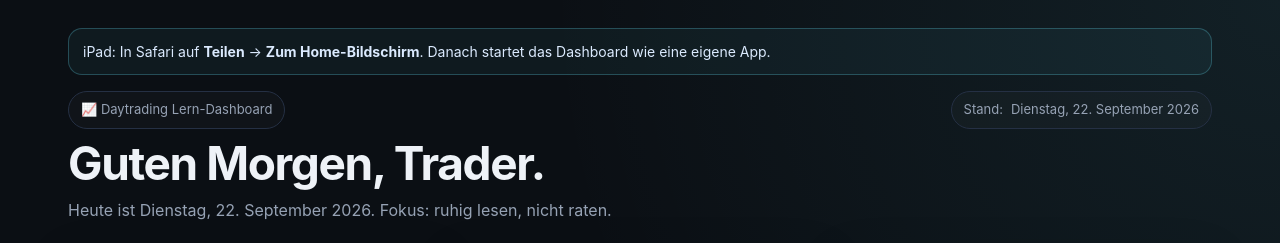
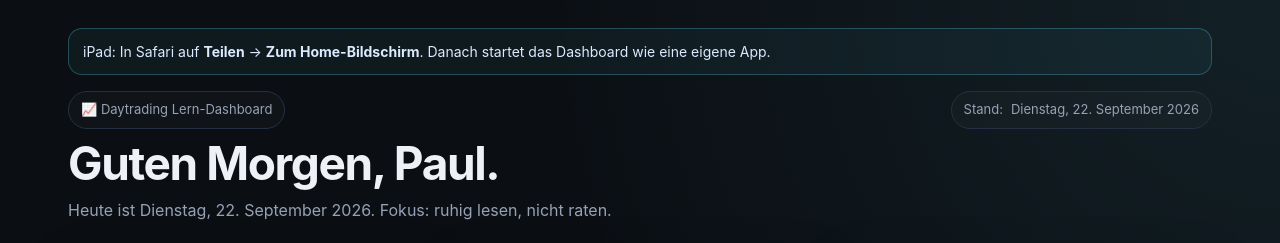
Before and after one commit to pe1784127-rgb/Daytrading-Dashboard, a plain HTML site: page index.html in a window 1280 px wide. Shown: the top 243 px of the page. Drawn offline with Linux system fonts and the light colour scheme.

Commit message:
Update index.html

```diff
--- a/index.html
+++ b/index.html
@@ -134,7 +134,7 @@
     <header>
       <div>
         <div class="tag">📈 Daytrading Lern-Dashboard</div>
-        <h1>Guten Morgen, Trader.</h1>
+        <h1>Guten Morgen, Paul.</h1>
         <p id="dateText">Heute zählt nicht Gewinn, sondern saubere Ausführung.</p>
       </div>
       <div class="tag">Stand: <span id="today"></span></div>
```
